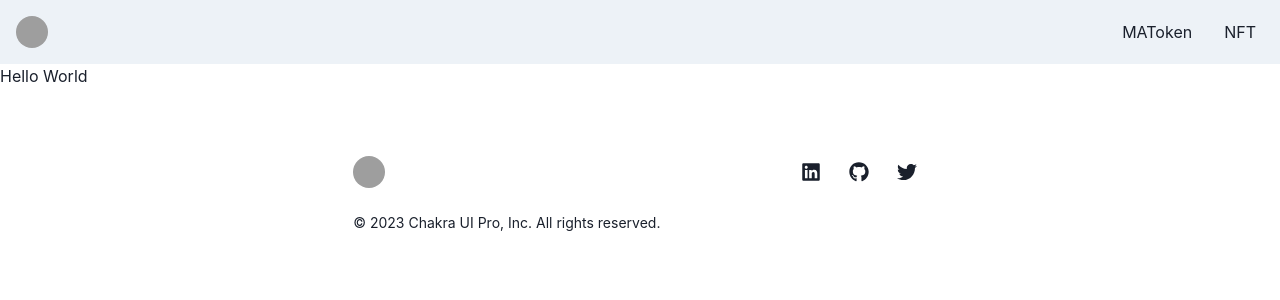
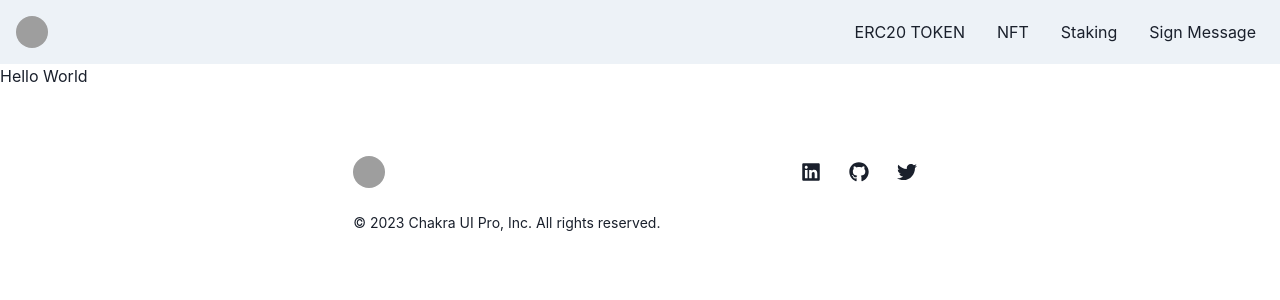
Before and after one commit to Mukarram-Ali26/thirdweb, a Next.js app: page / in a window 1280 px wide. Shown: the top 300 px of the page. Built offline with nearby package versions, Linux system fonts and the light colour scheme; grey boxes are pictures that could not be loaded.

Commit message:
removed some error

```diff
--- a/app/components/Navbar.tsx
+++ b/app/components/Navbar.tsx
@@ -8,12 +8,8 @@ import {
   HStack,
   Link,
   IconButton,
-  Button,
   Menu,
   MenuButton,
-  MenuList,
-  MenuItem,
-  MenuDivider,
   useDisclosure,
   useColorModeValue,
   Stack,
@@ -21,9 +17,27 @@ import {
 } from '@chakra-ui/react';
 import { HamburgerIcon, CloseIcon } from '@chakra-ui/icons';
 
-const Links = ['MAToken', 'NFT'];
+const NavList = [
+    {
+      text: 'ERC20 TOKEN',
+      link: '/Token'
+    },
+    {
+      text: 'NFT',
+      link: '/Nft'
+    },
+    {
+      text: 'Staking',
+      link: '/Stacking'
+    },
+    {
+      text: 'Sign Message',
+      link: '/Message'
+    },
 
-const NavLink = ({ children }: { children: ReactNode }) => (
+  ]
+
+const NavLink = ({ children, link }: { children: ReactNode, link: string }) => (
   <Link
     px={2}
     py={1}
@@ -32,7 +46,7 @@ const NavLink = ({ children }: { children: ReactNode }) => (
       textDecoration: 'none',
       bg: useColorModeValue('gray.200', 'gray.700'),
     }}
-    href={`${children.toString()}`}>
+    href={link}>
     {children}
   </Link>
 );
@@ -75,8 +89,8 @@ export default function Navbar() {
               as={'nav'}
               spacing={4}
               display={{ base: 'none', md: 'flex' }}>
-              {Links.map((link) => (
-                <NavLink key={link}>{link}</NavLink>
+              {NavList.map((link) => (
+                <NavLink link={link.link}  key={link.text}>{link.text}</NavLink>
               ))}
             </HStack>
           </HStack>
@@ -85,8 +99,8 @@ export default function Navbar() {
         {isOpen ? (
           <Box pb={4} display={{ md: 'none' }}>
             <Stack as={'nav'} spacing={4}>
-              {Links.map((link) => (
-                <NavLink key={link}>{link}</NavLink>
+              {NavList.map((link) => (
+                <NavLink link={link.link} key={link.text}>{link.text}</NavLink>
               ))}
             </Stack>
           </Box>
--- a/app/layout.tsx
+++ b/app/layout.tsx
@@ -1,6 +1,5 @@
 import Footer from "./components/Footer"
 import ChakraWrapper from "./components/chakra"
-import Container from "@chakra-ui/react"
 import Navbar from "./components/Navbar"
 
 export default function RootLayout({
```
